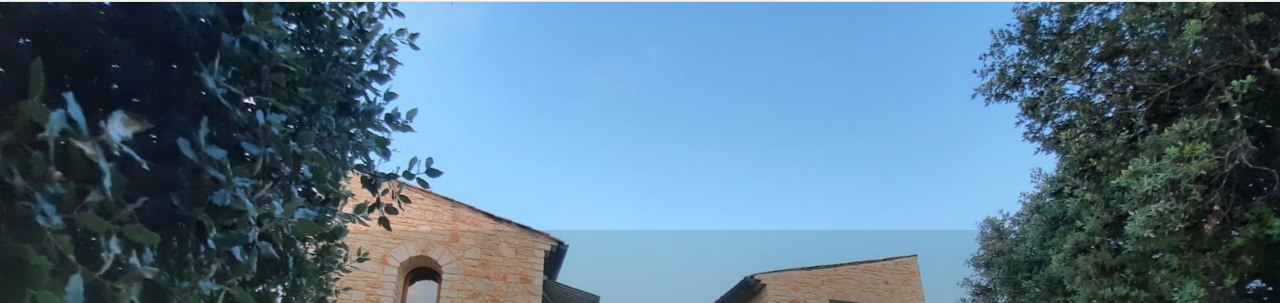
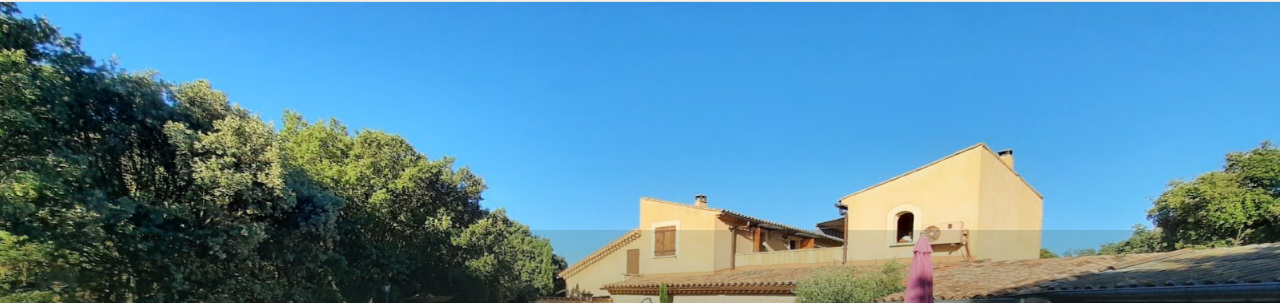
Before and after one commit to laurentdonini-beep/les-chenes-de-l-aven, an Eleventy site: page src/index.md in a window 1280 px wide. Shown: the part 63-366 px from the top of the page. Built offline with nearby package versions, Linux system fonts and the light colour scheme; Eleventy itself is replaced by a stand-in of ours; files that its build step writes are made by us from their sources.

Commit message:
La maison en pierre plus en avant : carrousel démarre sur la piscine (maison en dernière slide), og:image = piscine, split accueil = piscine

```diff
--- a/src/_data/site.json
+++ b/src/_data/site.json
@@ -51,7 +51,7 @@
   "url": "https://www.leschenesdelaven.com",
   "facebook": "https://www.facebook.com/leschenesdelaven/",
   "instagram": "https://www.instagram.com/leschenesdelaven",
-  "imageOg": "/assets/img/photos/carousel-1.jpg",
+  "imageOg": "/assets/img/photos/carousel-2.jpg",
   "coords": {
     "lat": 44.3523,
     "lon": 4.3729
--- a/src/_includes/base.njk
+++ b/src/_includes/base.njk
@@ -45,7 +45,7 @@
     "priceRange": "80-90 EUR par nuit, petit-déjeuner inclus",
     "address": { "@type": "PostalAddress", "streetAddress": "Clos Dériou, 590A Route de Vallon", "postalCode": "07150", "addressLocality": "Orgnac-l'Aven", "addressCountry": "FR" },
     "geo": { "@type": "GeoCoordinates", "latitude": site.coords.lat, "longitude": site.coords.lon },
-    "image": [ site.url + "/assets/img/photos/carousel-1.jpg", site.url + "/assets/img/photos/piscine.jpg", site.url + "/assets/img/photos/maison.jpg" ],
+    "image": [ site.url + "/assets/img/photos/piscine.jpg", site.url + "/assets/img/photos/carousel-2.jpg", site.url + "/assets/img/photos/maison.jpg" ],
     "amenityFeature": [
       { "@type": "LocationFeatureSpecification", "name": "Petit-déjeuner inclus" },
       { "@type": "LocationFeatureSpecification", "name": "Piscine chauffée (eau salée)" },
--- a/src/index.md
+++ b/src/index.md
@@ -5,10 +5,10 @@ description: Les Chênes de l'Aven, chambres d'hôtes à Orgnac-l'Aven en Ardèc
 ---
 <section class="hero">
   <div class="hero-slider" id="hero-slider">
-    <img src="/assets/img/photos/carousel-1.jpg" alt="La maison Les Chênes de l'Aven" class="hero-img active" decoding="async">
-    <img src="/assets/img/photos/carousel-2.jpg" alt="La piscine et sa terrasse" class="hero-img" loading="lazy">
+    <img src="/assets/img/photos/carousel-2.jpg" alt="La piscine des Chênes de l'Aven" class="hero-img active" decoding="async">
     <img src="/assets/img/photos/carousel-3.jpg" alt="La piscine et les chaises longues" class="hero-img" loading="lazy">
     <img src="/assets/img/photos/carousel-4.jpg" alt="La terrasse de la piscine" class="hero-img" loading="lazy">
+    <img src="/assets/img/photos/carousel-1.jpg" alt="La maison Les Chênes de l'Aven" class="hero-img" loading="lazy">
     <button class="hero-arrow hero-prev" id="hero-prev" aria-label="Photo précédente">‹</button>
     <button class="hero-arrow hero-next" id="hero-next" aria-label="Photo suivante">›</button>
     <div class="hero-dots" id="hero-dots"></div>
@@ -79,7 +79,7 @@ description: Les Chênes de l'Aven, chambres d'hôtes à Orgnac-l'Aven en Ardèc
 
 <section class="section container">
   <div class="split reveal">
-    <img src="/assets/img/photos/maison.jpg" alt="La maison et sa piscine" class="split-img" loading="lazy" decoding="async">
+    <img src="/assets/img/photos/piscine.jpg" alt="La piscine et le jardin des Chênes de l'Aven" class="split-img" loading="lazy" decoding="async">
     <div class="split-text">
       <h2>La maison</h2>
       <p>Nous avons agrandi notre maison familiale pour y créer vos chambres d'hôtes et plusieurs espaces dédiés à votre confort : solarium, pièce commune, terrasse et piscine.</p>
```
